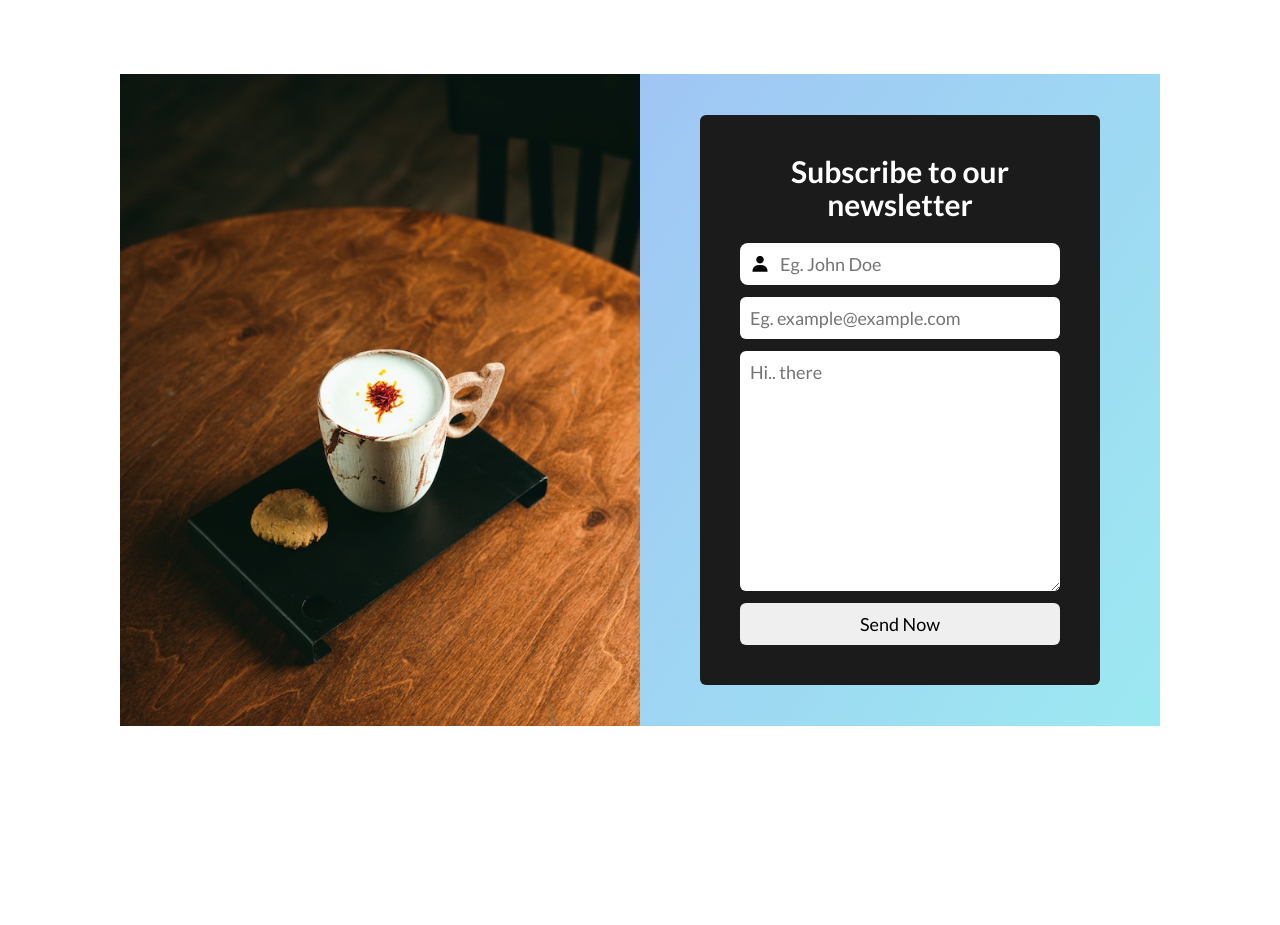
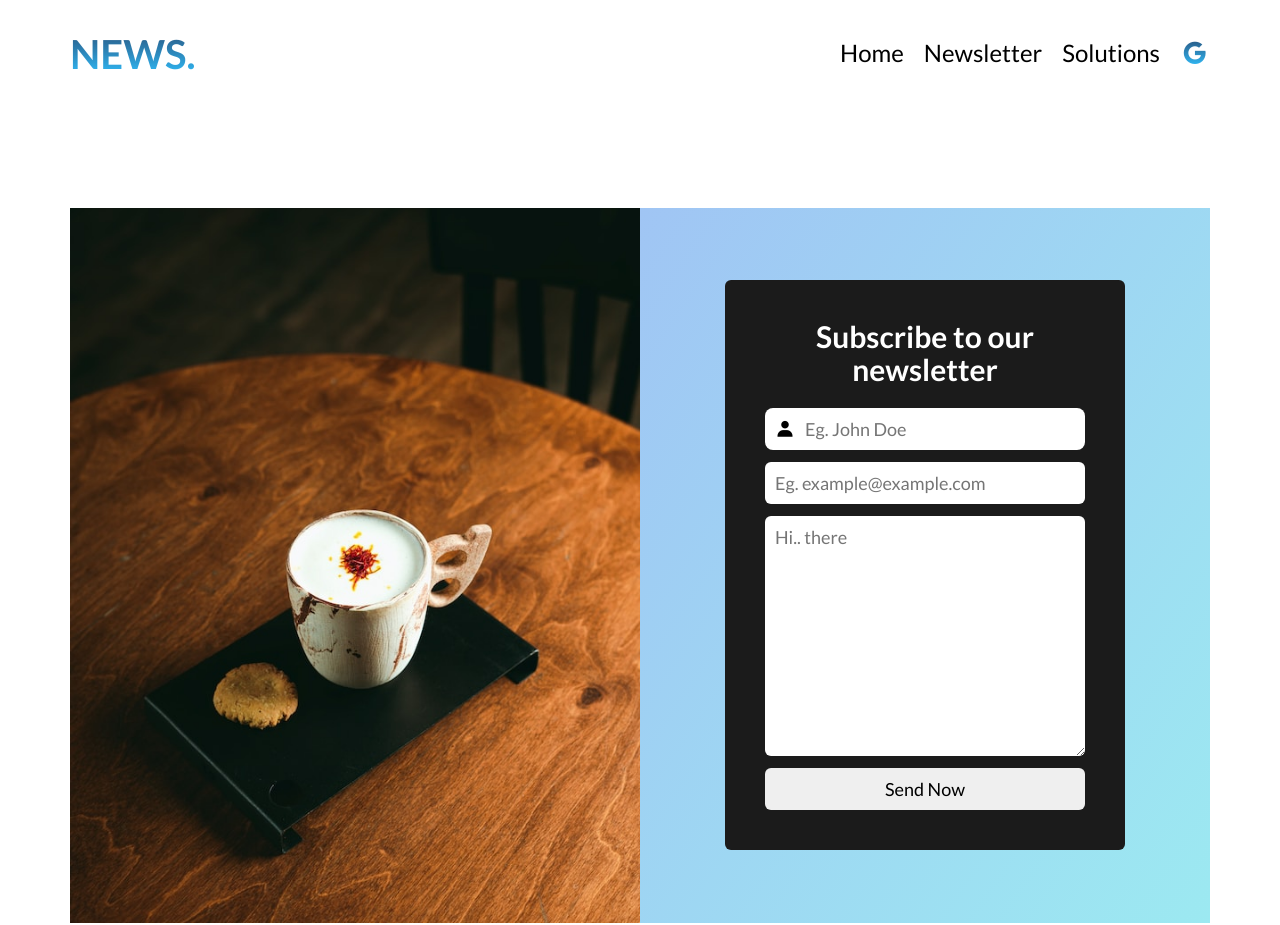
Before and after one commit to Aiman-Shafi/newsletter-html-form, a plain HTML site: page index.html in a window 1280 px wide. Before the commit the page ends 800 px from the top, so only its background shows below. Drawn offline with nearby package versions, Linux system fonts and the light colour scheme.

Commit message:
dropdown, header, text-gradient added

```diff
--- a/index.html
+++ b/index.html
@@ -4,7 +4,7 @@
     <meta charset="UTF-8" />
     <meta http-equiv="X-UA-Compatible" content="IE=edge" />
     <meta name="viewport" content="width=device-width, initial-scale=1.0" />
-    <title>Document</title>
+    <title>Newsletter</title>
     <link
       href="https://unpkg.com/boxicons@2.1.4/css/boxicons.min.css"
       rel="stylesheet"
@@ -12,6 +12,27 @@
     <link rel="stylesheet" href="style.css" />
   </head>
   <body>
+    <header>
+      <div class="container header-wrapper">
+        <div class="logo"><h2>NEWS.</h2></div>
+        <nav>
+          <a href="#" class="nav-link">Home</a>
+          <a href="#" class="nav-link">Newsletter</a>
+          <!-- dropdown item -->
+          <div class="dropdown">
+            <a href="#" class="dropdown-link">Solutions</a>
+            <div class="dropdown-content">
+              <a href="#" class="nav-link">Taxi Solution</a>
+              <a href="#" class="nav-link">Gps Solution</a>
+              <a href="#" class="nav-link">Fleet Solution</a>
+            </div>
+          </div>
+          <a href="https://google.com" target="_blank"
+            ><i class="bx bxl-google"></i
+          ></a>
+        </nav>
+      </div>
+    </header>
     <main>
       <section class="newsletter">
         <div class="container newsletter-wrapper">
--- a/style.css
+++ b/style.css
@@ -15,15 +15,76 @@ img {
   max-width: 100%;
 }
 
-body {
-  display: grid;
-  place-content: center;
-  height: 100vh;
+a {
+  text-decoration: none;
+  color: black;
 }
+
+/* header styles */
+
+.header-wrapper {
+  font-size: 2.4rem;
+  display: flex;
+  justify-content: space-between;
+  align-items: center;
+  padding: 3rem 0;
+}
+
+nav {
+  display: flex;
+  gap: 2rem;
+}
+
+nav .bxl-google {
+  font-size: 3rem;
+  background: -webkit-linear-gradient(#1a4774ee, rgb(48, 193, 255));
+  color: red;
+  -webkit-background-clip: text;
+  -webkit-text-fill-color: transparent;
+}
+
+.logo h2 {
+  font-size: 4rem;
+  background: -webkit-linear-gradient(#1a4774ee, rgb(48, 193, 255));
+  color: red;
+  -webkit-background-clip: text;
+  -webkit-text-fill-color: transparent;
+}
+
+/* Dropdown  */
+.dropdown {
+  position: relative;
+}
+
+.dropdown-content {
+  width: 200px;
+  display: flex;
+  flex-direction: column;
+  box-shadow: rgba(100, 100, 111, 0.2) 0px 7px 29px 0px;
+  background-color: aliceblue;
+  padding: 20px;
+  gap: 2rem;
+  border: 1px solid rgb(223, 223, 223);
+  border-radius: 8px;
+  position: absolute;
+  top: 3rem;
+  z-index: 99;
+  display: none;
+}
+
+.dropdown:hover .dropdown-link {
+  color: blue;
+}
+
+.dropdown:hover .dropdown-content {
+  display: flex;
+}
+
+/* newsletter styles  */
 
 .newsletter {
   min-height: 500px;
-  background: linear-gradient(124deg, #a0c5f4, #9ce9f1);
+  margin-top: 10rem;
 }
 
 .container {
@@ -33,6 +94,7 @@ body {
 
 .newsletter-wrapper {
   display: flex;
+  background: linear-gradient(124deg, #a0c5f4, #9ce9f1);
 }
 
 .newsletter-wrapper > * {
```
